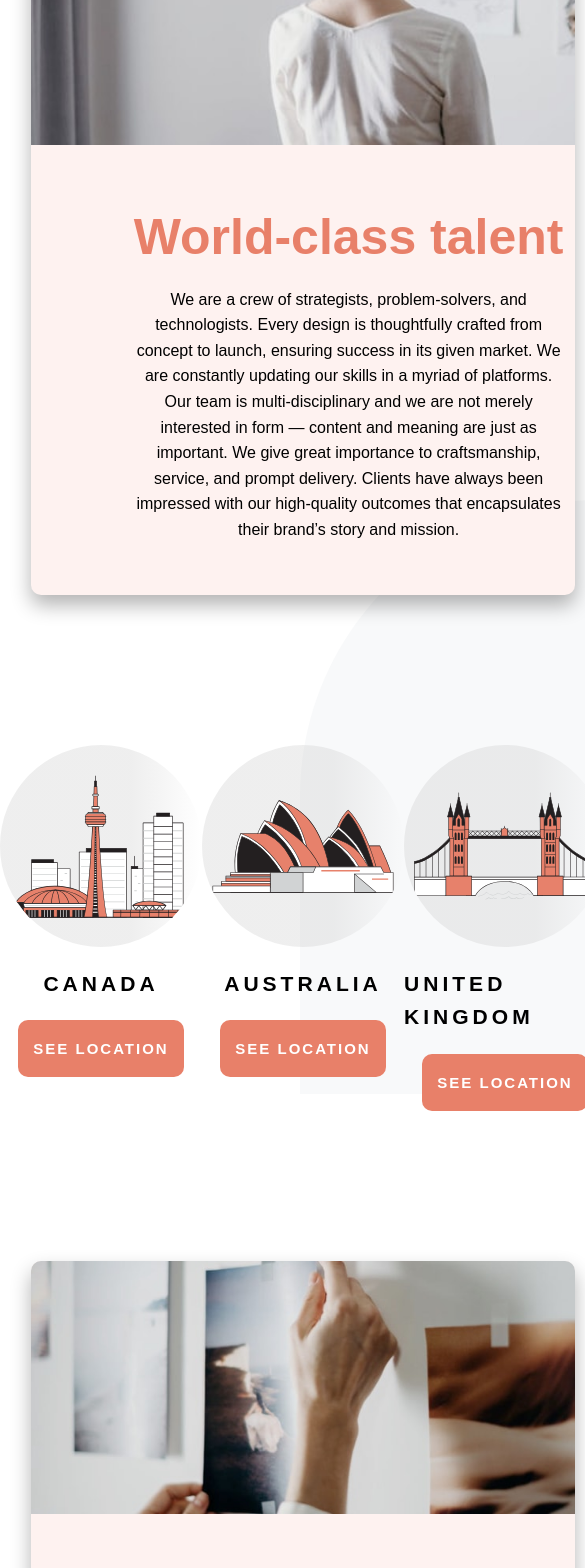
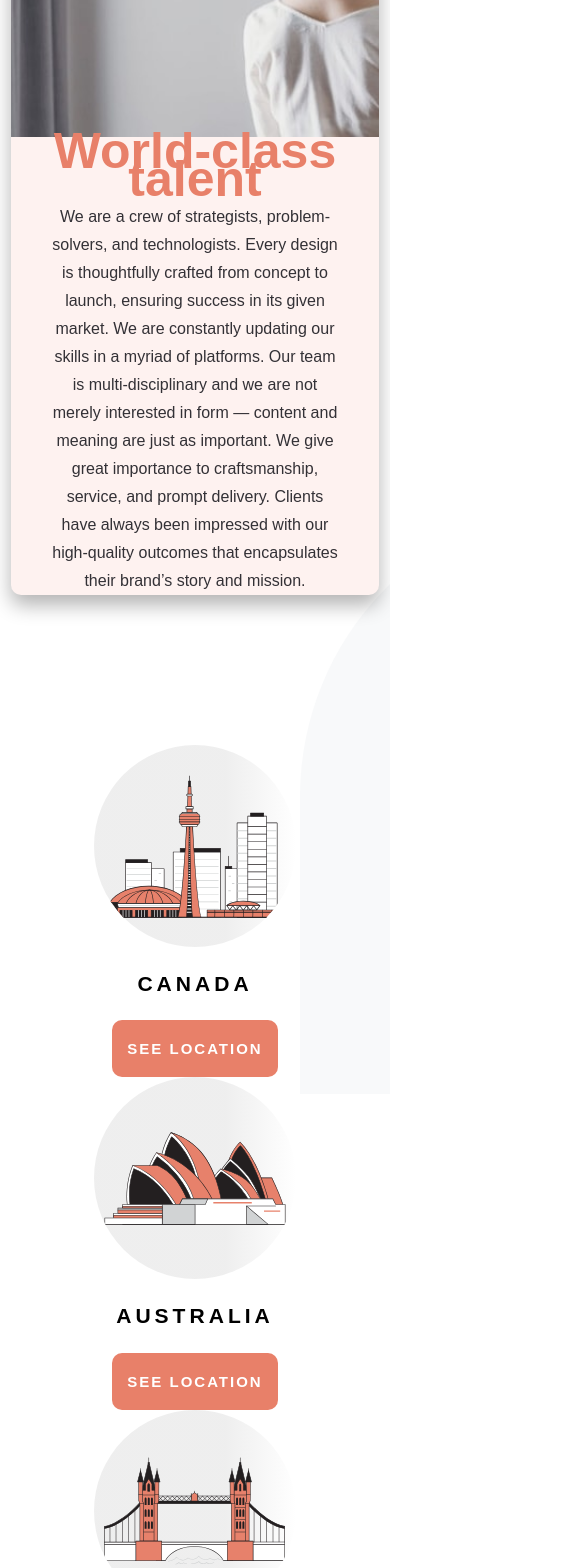
Before and after one commit to GeorgeFlood/Designo, a React (Vite) app: page /about in a window 390 px wide. Shown: the part 1000-2568 px from the top of the page, 585 px wide, since content can reach past the window. Built offline with nearby package versions, Linux system fonts and the light colour scheme.

Commit message:
changed the location bar mobile responsiveness

```diff
--- a/src/components/footer.css
+++ b/src/components/footer.css
@@ -75,7 +75,7 @@ footer {
   }
 }
 
-@media (max-width: 768px) {
+@media (max-width: 765px) {
   .Logo-nav {
     flex-direction: column;
     justify-content: center;
@@ -96,6 +96,6 @@ footer {
   }
 
   .socialLinks {
-    justify-content: space-between;
+    justify-content: space-evenly;
   }
 }
--- a/src/components/locationbar.css
+++ b/src/components/locationbar.css
@@ -50,3 +50,9 @@
 .locations button:hover {
   background-color: rgba(232, 128, 105, 0.4);
 }
+
+@media (max-width: 765px) {
+  .locationBar {
+    flex-direction: column;
+  }
+}
--- a/src/pages/home.css
+++ b/src/pages/home.css
@@ -240,7 +240,7 @@
   }
 }
 
-@media (max-width: 768px) {
+@media (max-width: 765px) {
   .intro {
     grid-column: 2 / 10;
   }
--- a/src/pages/ourCompany.css
+++ b/src/pages/ourCompany.css
@@ -57,13 +57,16 @@
 
 .comp__text {
   margin: auto 10rem;
+  line-height: 2.8rem;
+  font-weight: italic;
+  color: #333136;
   width: 100%;
 }
 
 .comp__text h2 {
   color: var(--orange);
-  font-size: 3rem;
-  margin-bottom: 1rem;
+  font-size: 3.6rem;
+  margin-bottom: 3rem;
 }
 
 .comp__text p {
@@ -162,7 +165,11 @@
   }
 }
 
-@media (max-width: 768px) {
+@media (max-width: 765px) {
   .comp-container {
   }
+
+  .comp__text {
+    margin: auto;
+  }
 }
```
